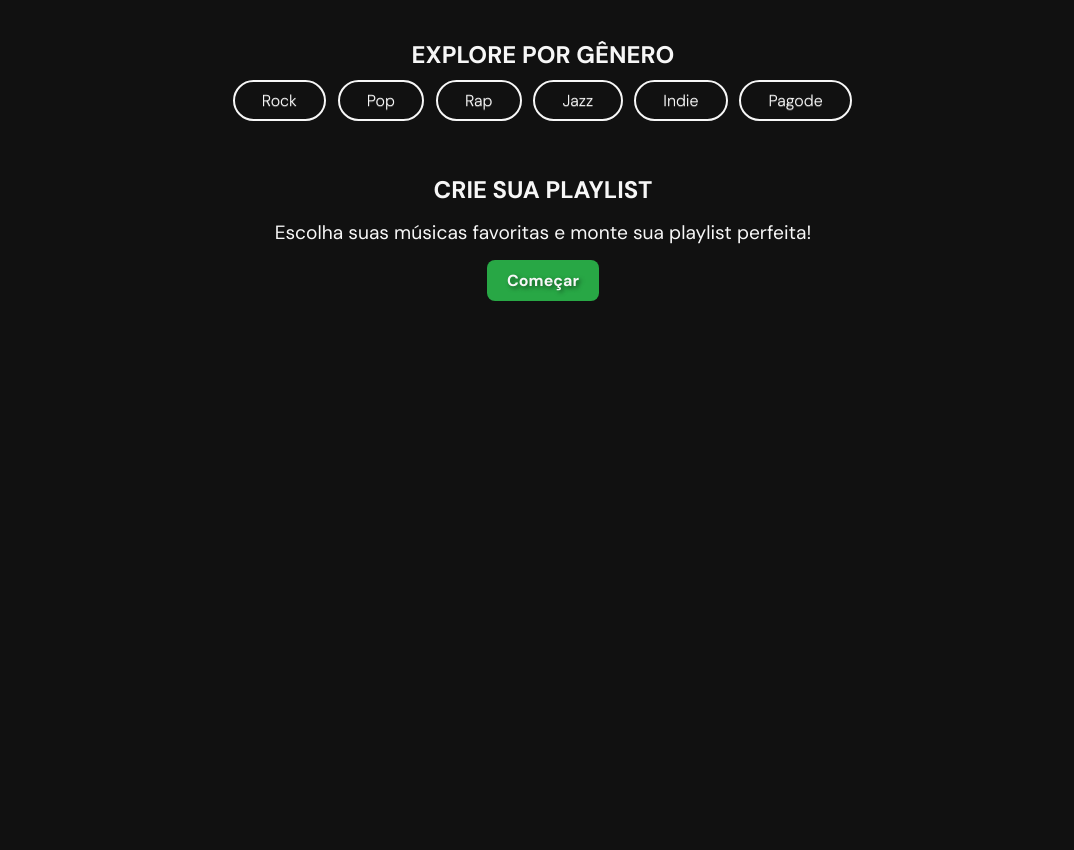
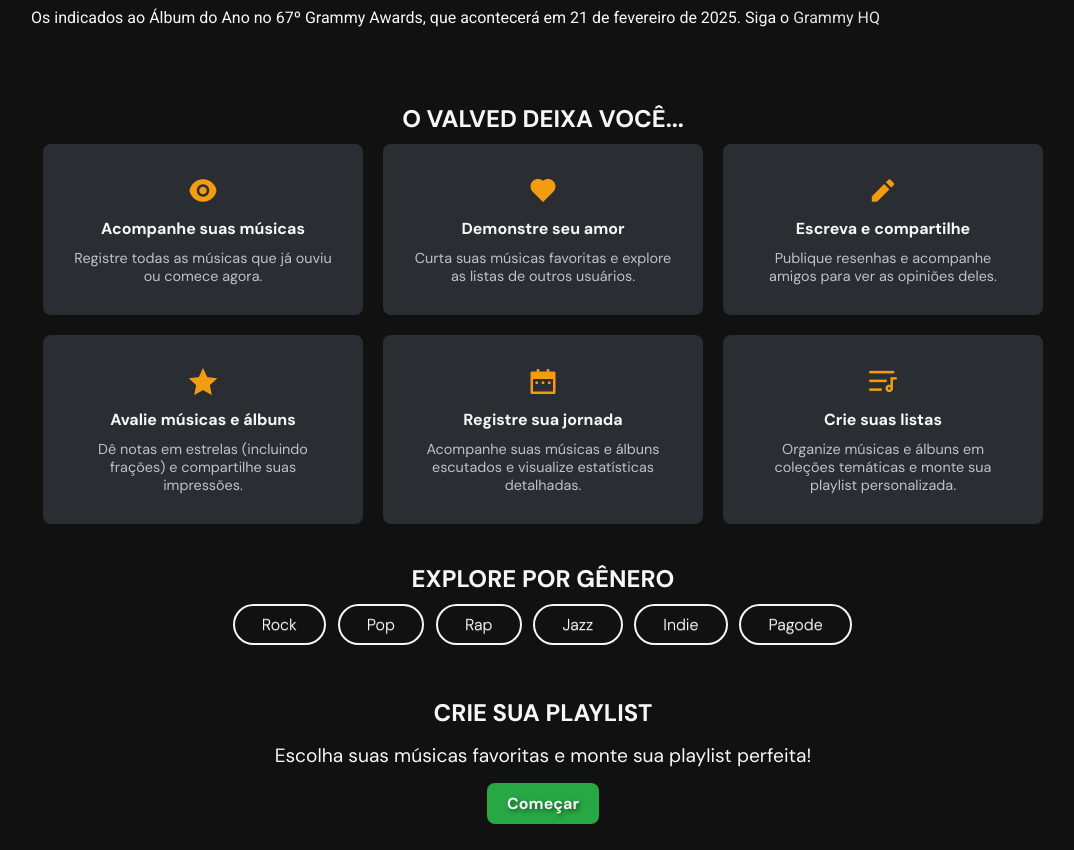
Before and after one commit to 21lucasbarros/valved, a React (Vite) app: page / in a window 1280 px wide. Shown: the part 1139-1989 px from the top of the page, without its empty margins (97-1171 px from the left). Before the commit the page ends 1466 px from the top, so only its background shows below. Built offline with nearby package versions, Linux system fonts and the light colour scheme.

Commit message:
atualizacao: criacao do componente Features

```diff
--- /dev/null
+++ b/src/components/Features/Features.css
@@ -0,0 +1,55 @@
+.features {
+    padding: 1% 10%;
+}
+
+.features__conteudo__titulo {
+    font-size: 1.5rem;
+    color: var(--corBranco);
+    font-family: var(--fontPrincipal);
+    text-align: center;
+    margin-bottom: 10px;
+}
+
+.features__conteudo__grid {
+    display: grid;
+    grid-template-columns: repeat(auto-fit, minmax(250px, 1fr));
+    gap: 20px;
+    justify-items: center;
+    max-width: 1000px;
+    margin: 0 auto;
+}
+
+.features__card {
+    background-color: #2a2d32;
+    padding: 30px;
+    border-radius: 8px;
+    text-align: center;
+    width: 100%;
+    max-width: 500px;
+    transition: transform 0.2s ease-in-out;
+    box-sizing: border-box;
+}
+
+.features__card:hover {
+    transform: translateY(-5px);
+}
+
+.features__icon {
+    font-size: 30px;
+    margin-bottom: 10px;
+    color: #f39c12;
+}
+
+.features__card-title {
+    font-size: 1rem;
+    font-family: var(--fontPrincipal);
+    color: var(--corBranco);
+    font-weight: bold;
+    margin-bottom: 10px;
+}
+
+.features__card-description {
+    font-size: 0.9rem;
+    font-family: var(--fontPrincipal);
+    color: #bdc3c7;
+}
--- /dev/null
+++ b/src/components/Features/Features.tsx
@@ -0,0 +1,64 @@
+import "./Features.css";
+
+export default function Features() {
+  const features = [
+    {
+      icon: <i className="ri-eye-fill"></i>,
+      title: "Acompanhe suas músicas",
+      description: "Registre todas as músicas que já ouviu ou comece agora.",
+    },
+    {
+      icon: <i className="ri-heart-fill"></i>,
+      title: "Demonstre seu amor",
+      description:
+        "Curta suas músicas favoritas e explore as listas de outros usuários.",
+    },
+    {
+      icon: <i className="ri-pencil-fill"></i>,
+      title: "Escreva e compartilhe",
+      description:
+        "Publique resenhas e acompanhe amigos para ver as opiniões deles.",
+    },
+    {
+      icon: <i className="ri-star-fill"></i>,
+      title: "Avalie músicas e álbuns",
+      description:
+        "Dê notas em estrelas (incluindo frações) e compartilhe suas impressões.",
+    },
+    {
+      icon: <i className="ri-calendar-2-fill"></i>,
+      title: "Registre sua jornada",
+      description:
+        "Acompanhe suas músicas e álbuns escutados e visualize estatísticas detalhadas.",
+    },
+    {
+      icon: <i className="ri-play-list-line"></i>,
+      title: "Crie suas listas",
+      description:
+        "Organize músicas e álbuns em coleções temáticas e monte sua playlist personalizada.",
+    },
+  ];
+
+  return (
+    <>
+      <section className="features">
+        <section className="features__conteudo">
+          <h2 className="features__conteudo__titulo">O VALVED DEIXA VOCÊ...</h2>
+          <section className="features__conteudo__wrapper">
+            <section className="features__conteudo__grid">
+              {features.map((feature, index) => (
+                <div key={index} className="features__card">
+                  <div className="features__icon">{feature.icon}</div>
+                  <h3 className="features__card-title">{feature.title}</h3>
+                  <p className="features__card-description">
+                    {feature.description}
+                  </p>
+                </div>
+              ))}
+            </section>
+          </section>
+        </section>
+      </section>
+    </>
+  );
+}
--- a/src/components/Principal/Main.css
+++ b/src/components/Principal/Main.css
@@ -11,6 +11,17 @@
     padding: 2% 10%;
     position: relative;
     overflow: hidden;
+}
+
+.principal::after {
+    content: "";
+    position: absolute;
+    bottom: 0;
+    left: 0;
+    width: 100%;
+    height: 250px;
+    background: linear-gradient(to bottom, rgba(0, 0, 0, 0) 20%, #111111 100%);
+    z-index: -1;
 }
 
 .principal__video-bg {
@@ -78,7 +89,7 @@
 }
 
 .principais-albuns {
-    padding: 2% 10%;
+    padding: 5% 10%;
 }
 
 .principais-albuns__conteudo__titulo {
@@ -104,6 +115,11 @@
 
 .principais-albuns-card {
     width: 13.5%;
+    transition: transform 0.3s ease-in-out;
+}
+
+.principais-albuns-card:hover {
+    transform: scale(1.1);
 }
 
 .principais-albuns__conteudo__paragrafo {
--- a/src/components/Principal/Main.tsx
+++ b/src/components/Principal/Main.tsx
@@ -1,4 +1,5 @@
 import "./Main.css";
+import Features from "../Features/Features";
 import { useTypewriter, Cursor } from "react-simple-typewriter";
 
 export default function Main() {
@@ -94,6 +95,8 @@
         </section>
       </section>
 
+      <Features />
+
       <section className="generos">
         <section className="generos__conteudo">
           <h2 className="generos__conteudo__titulo">EXPLORE POR GÊNERO</h2>
```
